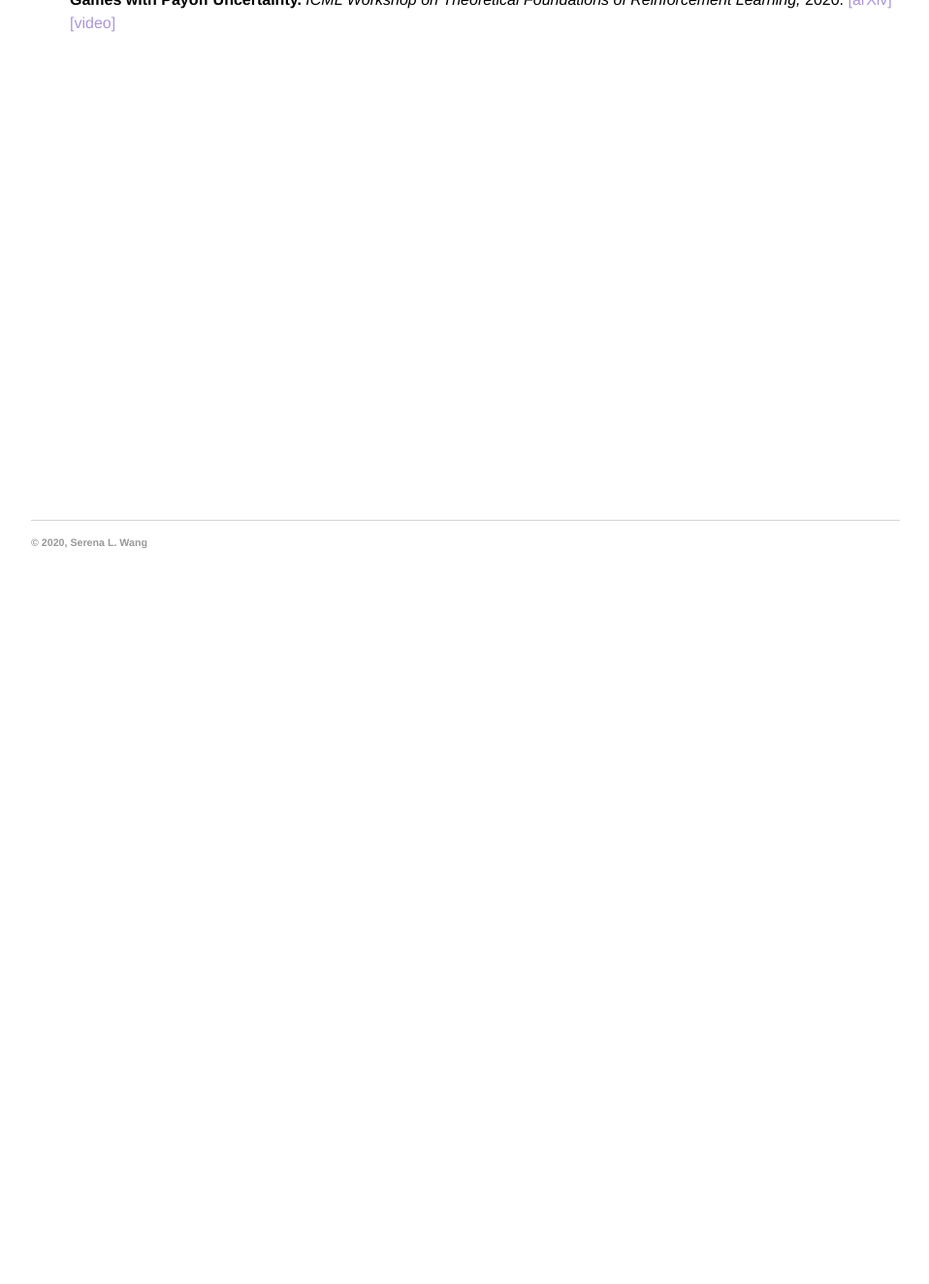
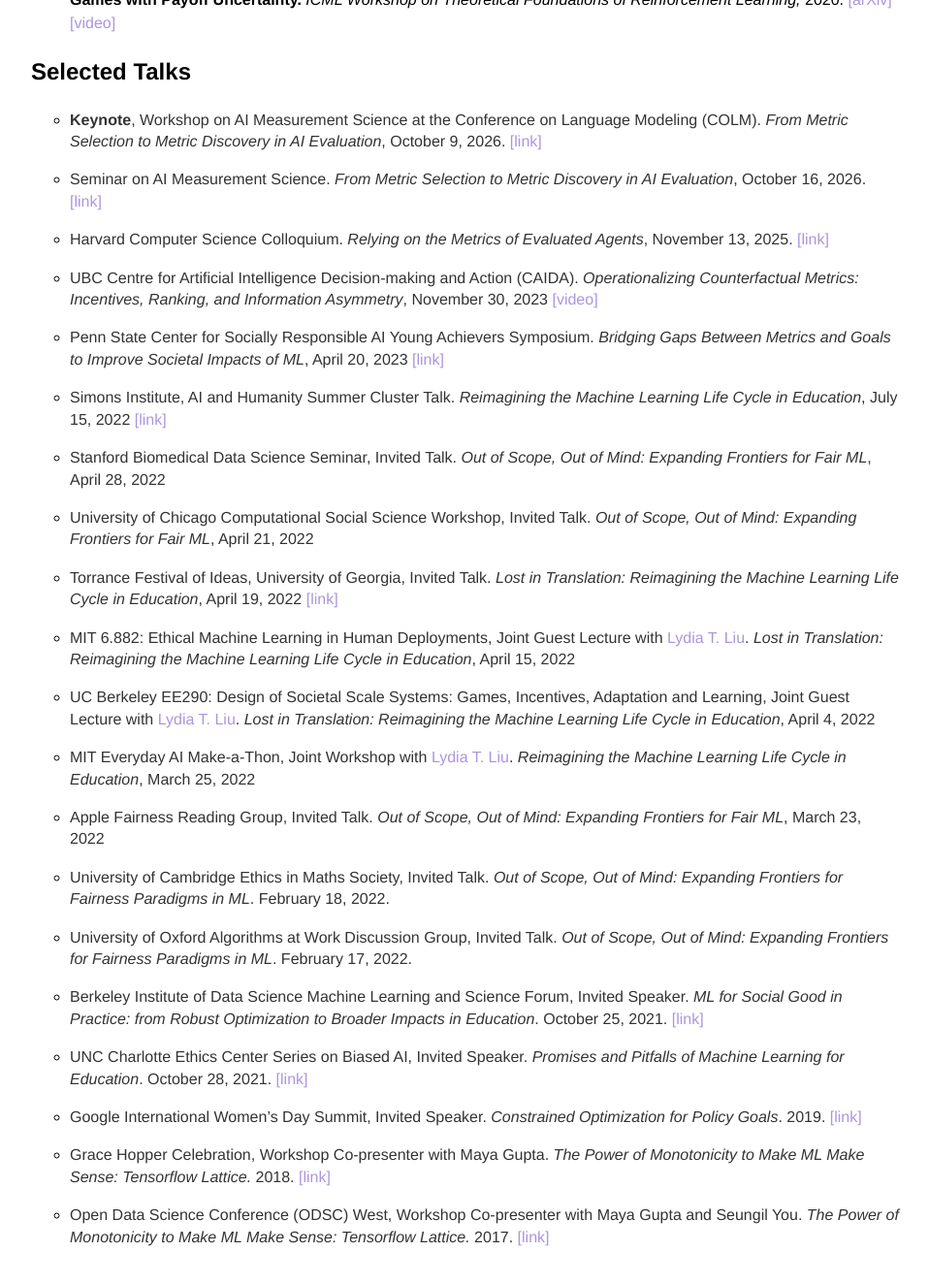
Before and after one commit to serenalwang/serenalwang.github.io, a Jekyll site: the page built from research.md, in a window 1280 px wide and 1400 px high, scrolled down 2469 px. Shown: the top 1324 px of the window at 97% size, without its empty margins (160-1118 px from the left). Built offline with Jekyll 4.4.1, drawn with Linux system fonts in a browser that asks for light colours; before the commit the page ends 3099 px from its top, so only the background shows below that.

Commit message:
edited research

```diff
--- a/research.md
+++ b/research.md
@@ -94,3 +94,45 @@ title: Research
 
 * Wenshuo Guo, Mihaela Curmei, Serena Wang, Benjamin Recht, Michael I. Jordan.
 **Finding Equilibrium in Multi-Agent Games with Payoff Uncertainty.** *ICML Workshop on Theoretical Foundations of Reinforcement Learning,* 2020. [[arXiv]](https://arxiv.org/abs/2007.05647) [[video]](https://www.youtube.com/watch?v=Gyen7CMiRHo&feature=youtu.be)
+
+### Selected Talks
+
+* **Keynote**, Workshop on AI Measurement Science at the Conference on Language Modeling (COLM). *From Metric Selection to Metric Discovery in AI Evaluation*, October 9, 2026. [[link]](https://aims.stanford.edu/workshop)
+
+* Seminar on AI Measurement Science. *From Metric Selection to Metric Discovery in AI Evaluation*, October 16, 2026. [[link]](https://aims.stanford.edu/workshop)
+
+* Harvard Computer Science Colloquium. *Relying on the Metrics of Evaluated Agents*, November 13, 2025. [[link]](https://events.seas.harvard.edu/event/information-design-in-the-llm-era)
+
+* UBC Centre for Artificial Intelligence Decision-making and Action (CAIDA). *Operationalizing Counterfactual Metrics: Incentives, Ranking, and Information Asymmetry*, November 30, 2023 [[video]](https://www.youtube.com/watch?v=XLgxRtTkB2U&ab_channel=UBCCAIDA)
+
+* Penn State Center for Socially Responsible AI Young Achievers Symposium. *Bridging Gaps Between Metrics and Goals to Improve Societal Impacts of ML*, April 20, 2023 [[link]](https://csrai.psu.edu/initiatives/young-achievers)
+
+* Simons Institute, AI and Humanity Summer Cluster Talk. *Reimagining the Machine Learning Life Cycle in Education*, July 15, 2022 [[link]](https://simons.berkeley.edu/talks/tbd-454)
+
+* Stanford Biomedical Data Science Seminar, Invited Talk. *Out of Scope, Out of Mind: Expanding Frontiers for Fair ML*, April 28, 2022
+
+* University of Chicago Computational Social Science Workshop, Invited Talk. *Out of Scope, Out of Mind: Expanding Frontiers for Fair ML*, April 21, 2022
+
+* Torrance Festival of Ideas, University of Georgia, Invited Talk. *Lost in Translation: Reimagining the Machine Learning Life Cycle in Education*, April 19, 2022 [[link]](https://calendar.uga.edu/event/2022_torrance_festival_of_ideas#.Yi2CShPMKdZ)
+
+* MIT 6.882: Ethical Machine Learning in Human Deployments, Joint Guest Lecture with [Lydia T. Liu](https://www.lydiatliu.com/). *Lost in Translation: Reimagining the Machine Learning Life Cycle in Education*, April 15, 2022
+
+* UC Berkeley EE290: Design of Societal Scale Systems: Games, Incentives, Adaptation and Learning, Joint Guest Lecture with [Lydia T. Liu](https://www.lydiatliu.com/). *Lost in Translation: Reimagining the Machine Learning Life Cycle in Education*, April 4, 2022
+
+* MIT Everyday AI Make-a-Thon, Joint Workshop with [Lydia T. Liu](https://www.lydiatliu.com/). *Reimagining the Machine Learning Life Cycle in Education*, March 25, 2022
+
+* Apple Fairness Reading Group, Invited Talk. *Out of Scope, Out of Mind: Expanding Frontiers for Fair ML*, March 23, 2022
+
+* University of Cambridge Ethics in Maths Society, Invited Talk. *Out of Scope, Out of Mind: Expanding Frontiers for Fairness Paradigms in ML*. February 18, 2022.
+
+* University of Oxford Algorithms at Work Discussion Group, Invited Talk. *Out of Scope, Out of Mind: Expanding Frontiers for Fairness Paradigms in ML*. February 17, 2022.
+
+* Berkeley Institute of Data Science Machine Learning and Science Forum, Invited Speaker. *ML for Social Good in Practice: from Robust Optimization to Broader Impacts in Education*. October 25, 2021. [[link]](https://bids.berkeley.edu/events/machine-learning-and-science-forum-2021-1025)
+
+* UNC Charlotte Ethics Center Series on Biased AI, Invited Speaker. *Promises and Pitfalls of Machine Learning for Education*. October 28, 2021. [[link]](https://ethics.charlotte.edu/news-events/serena-wang-promises-and-pitfalls-machine-learning-education)
+
+* Google International Women's Day Summit, Invited Speaker. *Constrained Optimization for Policy Goals*. 2019. [[link]](https://buildyourfuture.withgoogle.com/programs/iwd-event-series/)
+
+* Grace Hopper Celebration, Workshop Co-presenter with Maya Gupta. *The Power of Monotonicity to Make ML Make Sense: Tensorflow Lattice.* 2018. [[link]](https://ghc.anitab.org/)
+
+* Open Data Science Conference (ODSC) West, Workshop Co-presenter with Maya Gupta and Seungil You. *The Power of Monotonicity to Make ML Make Sense: Tensorflow Lattice.* 2017. [[link]](https://odsc.com/speakers/deep-learning-3/)
```
